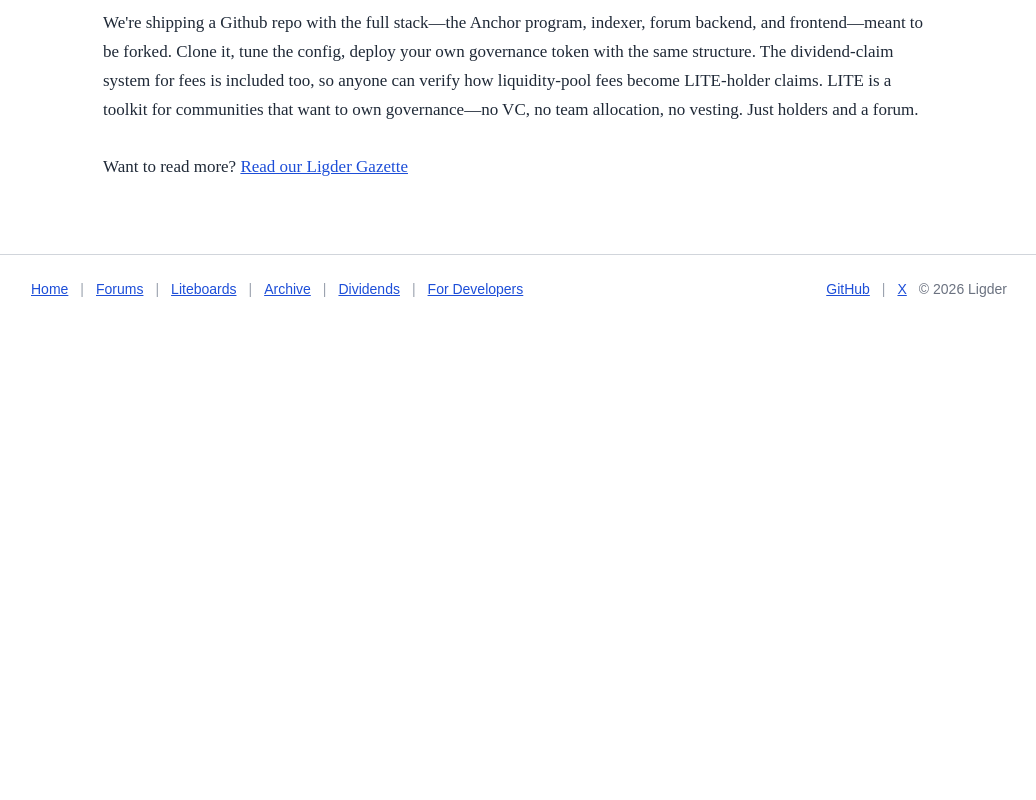
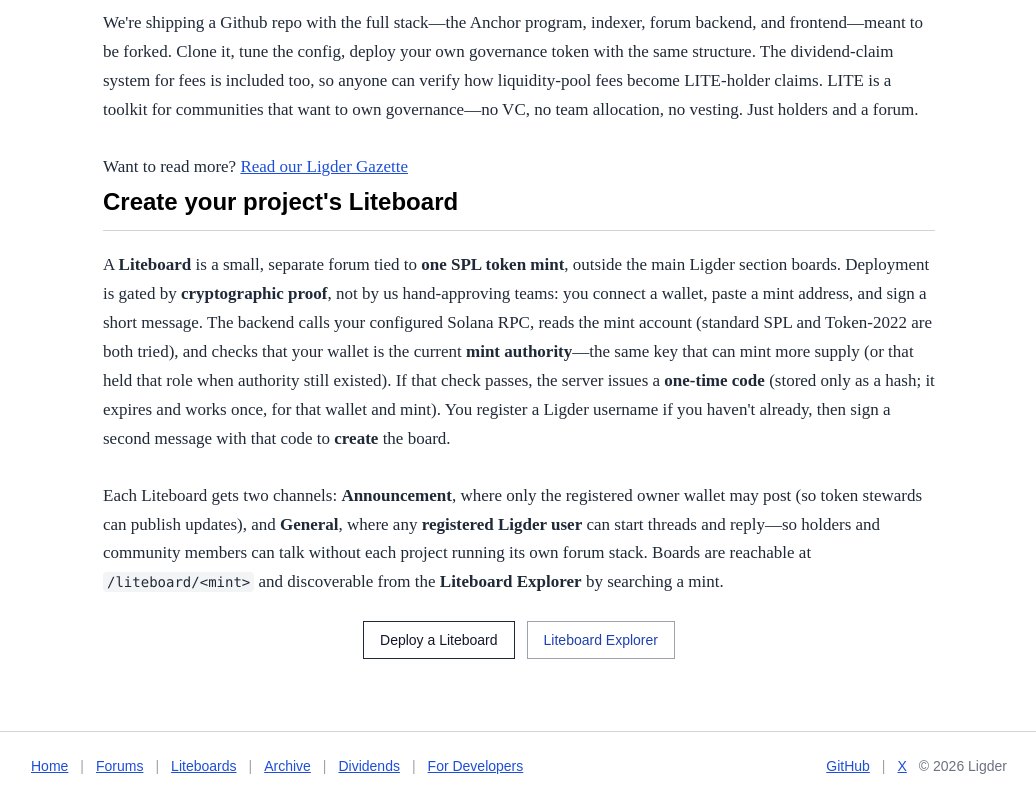
Before and after one commit to drligder/ligder-project, a React (Vite) app: page / in a window 1280 px wide. Shown: the part 1472-2272 px from the top of the page, without its empty margins (121-1157 px from the left). Before the commit the page ends 1795 px from the top, so only its background shows below. Built offline with nearby package versions, Linux system fonts and the light colour scheme; a web font is replaced by a local one.

Commit message:
ui: Liteboard section on homepage and forum button links

```diff
--- a/src/components/Ligder.tsx
+++ b/src/components/Ligder.tsx
@@ -69,6 +69,47 @@
           Read our Ligder Gazette
         </a>
       </p>
+
+      <h2 className="section-header mt-10">Create your project&apos;s Liteboard</h2>
+
+      <p className="academic-text">
+        A <strong>Liteboard</strong> is a small, separate forum tied to <strong>one SPL token mint</strong>,
+        outside the main Ligder section boards. Deployment is gated by <strong>cryptographic proof</strong>,
+        not by us hand-approving teams: you connect a wallet, paste a mint address, and sign a short
+        message. The backend calls your configured Solana RPC, reads the mint account (standard SPL and
+        Token-2022 are both tried), and checks that your wallet is the current{' '}
+        <strong>mint authority</strong>—the same key that can mint more supply (or that held that role
+        when authority still existed). If that check passes, the server issues a <strong>one-time code</strong>{' '}
+        (stored only as a hash; it expires and works once, for that wallet and mint). You register a
+        Ligder username if you haven&apos;t already, then sign a second message with that code to{' '}
+        <strong>create</strong> the board.
+      </p>
+
+      <p className="academic-text">
+        Each Liteboard gets two channels: <strong>Announcement</strong>, where only the registered owner
+        wallet may post (so token stewards can publish updates), and <strong>General</strong>, where any{' '}
+        <strong>registered Ligder user</strong> can start threads and reply—so holders and community
+        members can talk without each project running its own forum stack. Boards are reachable at{' '}
+        <code className="text-sm bg-gray-100 px-1 py-0.5 rounded">/liteboard/&lt;mint&gt;</code> and
+        discoverable from the <strong>Liteboard Explorer</strong> by searching a mint.
+      </p>
+
+      <div className="mt-6 flex flex-wrap items-center justify-center gap-3 not-prose">
+        <Link
+          to="/liteboard/deploy"
+          className="text-sm px-4 py-2 border border-gray-800 bg-white text-gray-900 hover:bg-gray-100 text-center no-underline inline-block"
+          style={{ fontFamily: 'Arial, sans-serif' }}
+        >
+          Deploy a Liteboard
+        </Link>
+        <Link
+          to="/liteboard/explorer"
+          className="text-sm px-4 py-2 border border-gray-400 bg-white text-blue-800 hover:bg-gray-50 text-center no-underline inline-block"
+          style={{ fontFamily: 'Arial, sans-serif' }}
+        >
+          Liteboard Explorer
+        </Link>
+      </div>
     </section>
   );
 };
--- a/src/pages/ForumPage.tsx
+++ b/src/pages/ForumPage.tsx
@@ -240,17 +240,19 @@
         </h1>
 
         <div
-          className="mb-6 flex flex-wrap items-center justify-center gap-x-4 gap-y-2 text-sm"
+          className="mb-6 flex flex-wrap items-center justify-center gap-3"
           style={{ fontFamily: 'Arial, sans-serif' }}
         >
           <Link
             to="/liteboard/deploy"
-            className="text-blue-800 underline hover:text-blue-950 font-semibold"
+            className="text-sm px-4 py-2 border border-gray-800 bg-white text-gray-900 hover:bg-gray-100 text-center no-underline inline-block"
           >
             Deploy a Liteboard
           </Link>
-          <span className="text-gray-300 hidden sm:inline">·</span>
-          <Link to="/liteboard/explorer" className="text-blue-800 underline hover:text-blue-950 font-semibold">
+          <Link
+            to="/liteboard/explorer"
+            className="text-sm px-4 py-2 border border-gray-400 bg-white text-blue-800 hover:bg-gray-50 text-center no-underline inline-block"
+          >
             Liteboard Explorer
           </Link>
         </div>
```
